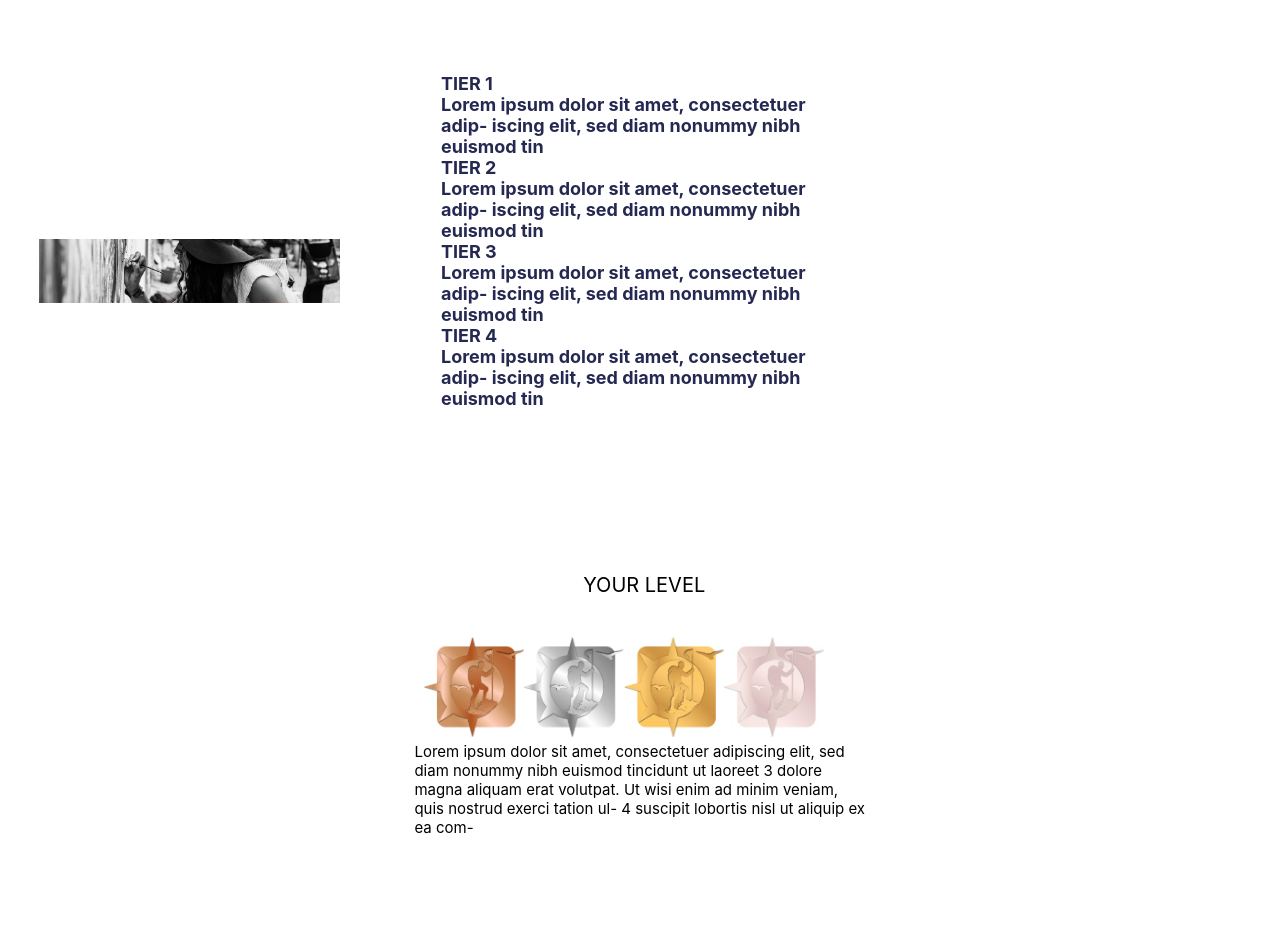
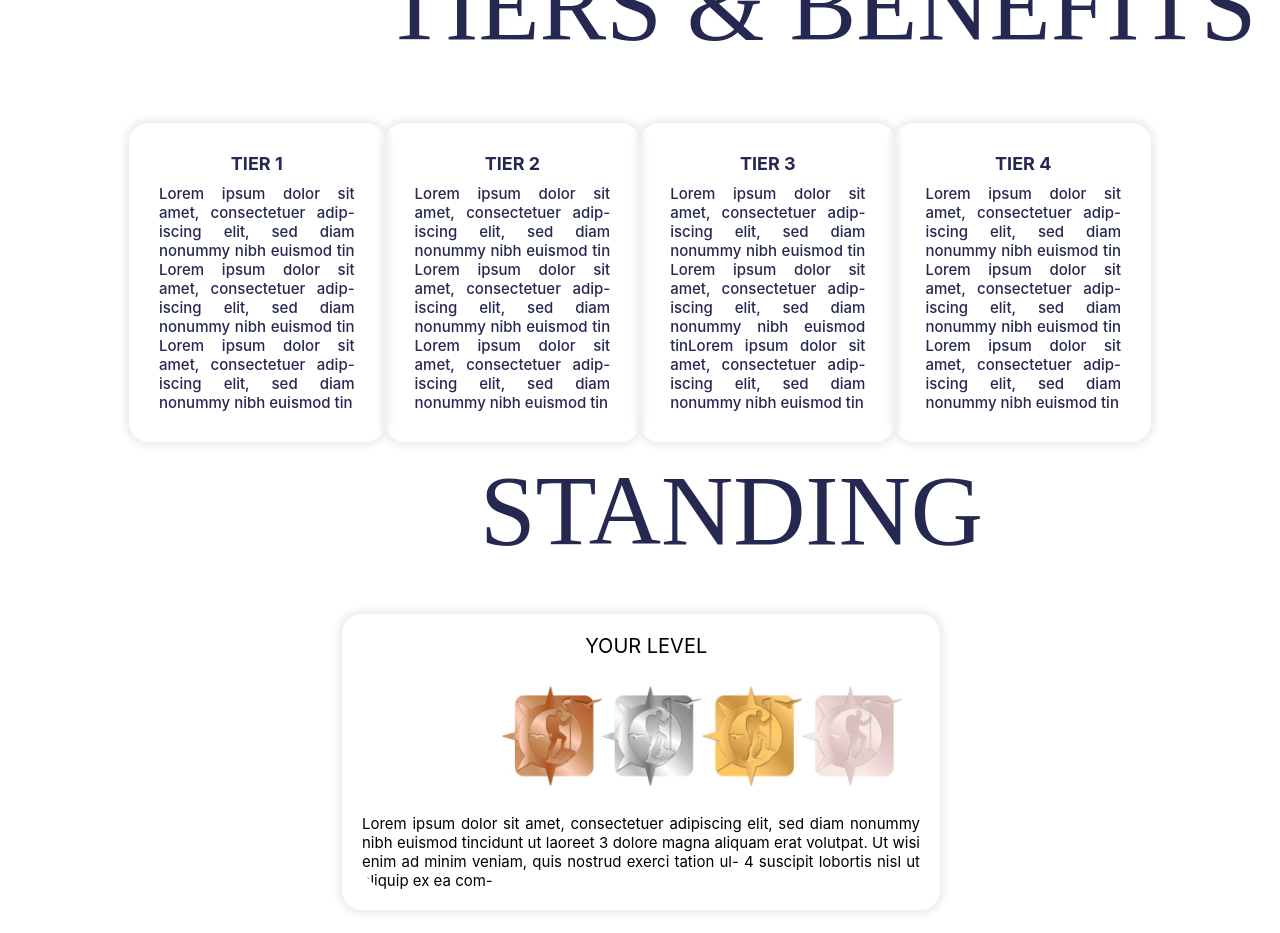
Before and after one commit to Lajja123/TravelChain, a Next.js app: page / in a window 1280 px wide. Shown: the part 1020-1953 px from the top of the page. Built offline with nearby package versions, Linux system fonts and the light colour scheme; what ipfs-http-client would draw is missing.

Commit message:
lajja travelchain 12:43

```diff
--- a/pages/booking.js
+++ b/pages/booking.js
@@ -2,6 +2,7 @@ import React from "react";
 import { useState } from "react";
 import { ethers } from "ethers";
 import Web3Modal from "web3modal";
+import Image from "next/image";
 
 import { useRouter } from "next/router";
 // import Image from "next/image";
@@ -67,7 +68,8 @@ const Booking = () => {
     // console.log(id)
   };
   return (
-    <div>
+    <div className="hotel-search-main">
+      <Image src="/images/hotelbooking.jpg" width={2390} height={514} />
       <div className="navbar"></div>
       <div className="user-info-1">SEARCH HOTEL</div>
       {/* <div className="index-image-main">
--- a/pages/create.js
+++ b/pages/create.js
@@ -335,8 +335,9 @@ const Create = () => {
     // </div>
 
     <div className="standings">
+      <div className="user-info-NFT">CREATE NFT</div>
       {/* =============================  pick Image form  */}
-      <form onSubmit={pickImage}>
+      <form onSubmit={pickImage} className="upload-img">
         <input type="file" id="nftImage_id" />
         <button>Submit</button>
       </form>
--- a/pages/index.js
+++ b/pages/index.js
@@ -66,7 +66,7 @@ export default function Home() {
           </span>
         </a>
       </footer> */}
-      <div style={{ height: "700px" }}>
+      <div style={{ height: "750px" }}>
         <div className="index-image-main">
           <Image src="/images/landing.jpg" layout="fill" objectFit="fill" />
         </div>
@@ -92,11 +92,12 @@ export default function Home() {
           </div>
         </div>
       </div>
+
       <div className="levels-left-top">TIERS & BENEFITS</div>
       <div className="index-levels">
         <div className="index-levels-left">
           <div className="levels-left-content">
-            <Image src="/images/Artboard47.jpg" width={2390} height={514} />
+            {/* <Image src="/images/Artboard47.jpg" width={2390} height={514} /> */}
           </div>
         </div>
         <div className="index-levels-right">
@@ -110,28 +111,40 @@ export default function Home() {
                   <div className="tier-title">TIER 1</div>
                   <div className="tier-detail">
                     Lorem ipsum dolor sit amet, consectetuer adip- iscing elit,
-                    sed diam nonummy nibh euismod tin
+                    sed diam nonummy nibh euismod tin Lorem ipsum dolor sit
+                    amet, consectetuer adip- iscing elit, sed diam nonummy nibh
+                    euismod tin Lorem ipsum dolor sit amet, consectetuer adip-
+                    iscing elit, sed diam nonummy nibh euismod tin
                   </div>
                 </div>
                 <div className="sub-tiers">
                   <div className="tier-title">TIER 2</div>
                   <div className="tier-detail">
                     Lorem ipsum dolor sit amet, consectetuer adip- iscing elit,
-                    sed diam nonummy nibh euismod tin
+                    sed diam nonummy nibh euismod tin Lorem ipsum dolor sit
+                    amet, consectetuer adip- iscing elit, sed diam nonummy nibh
+                    euismod tin Lorem ipsum dolor sit amet, consectetuer adip-
+                    iscing elit, sed diam nonummy nibh euismod tin
                   </div>
                 </div>
                 <div className="sub-tiers">
                   <div className="tier-title">TIER 3</div>
                   <div className="tier-detail">
                     Lorem ipsum dolor sit amet, consectetuer adip- iscing elit,
-                    sed diam nonummy nibh euismod tin
+                    sed diam nonummy nibh euismod tin Lorem ipsum dolor sit
+                    amet, consectetuer adip- iscing elit, sed diam nonummy nibh
+                    euismod tinLorem ipsum dolor sit amet, consectetuer adip-
+                    iscing elit, sed diam nonummy nibh euismod tin
                   </div>
                 </div>
                 <div className="sub-tiers">
                   <div className="tier-title">TIER 4</div>
                   <div className="tier-detail">
                     Lorem ipsum dolor sit amet, consectetuer adip- iscing elit,
-                    sed diam nonummy nibh euismod tin
+                    sed diam nonummy nibh euismod tin Lorem ipsum dolor sit
+                    amet, consectetuer adip- iscing elit, sed diam nonummy nibh
+                    euismod tin Lorem ipsum dolor sit amet, consectetuer adip-
+                    iscing elit, sed diam nonummy nibh euismod tin
                   </div>
                 </div>
               </div>
@@ -144,6 +157,10 @@ export default function Home() {
           <div className="standing-align">
             <div className="standing-left">
               <div className="standing-left-box">
+                <div className="standing-right">
+                  {" "}
+                  <div className="levels-top-standing">STANDING</div>
+                </div>
                 <div className="standing-box-align">
                   <div className="standing-box-header">YOUR LEVEL</div>
                   <div className="inner-box">
@@ -180,7 +197,6 @@ export default function Home() {
                 </div>
               </div>
             </div>
-            {/* <div className="standing-right">Right</div> */}
           </div>
         </div>
       </div>
--- a/styles/globals.scss
+++ b/styles/globals.scss
@@ -221,16 +221,23 @@ a {
     margin-left: 30% !important;
     margin: 0 auto;
   }
+  .levels-top-standing {
+    font-size: 100px;
+    font-family: "IBMPlexSansThaiLooped-Bold";
+    color: #252952;
+    margin-left: 100% !important;
+    margin: 0 auto;
+  }
   .index-levels {
     display: flex;
     align-items: center;
     align-content: center;
     padding: 20px;
     margin: 0 auto;
-    width: 97%;
+    // width: 97%;
 
     .index-levels-left {
-      width: 25%;
+      // width: 25%;
 
       // .levels-left-top {
       //   font-size: xx-large;
@@ -262,7 +269,7 @@ a {
     }
 
     .index-levels-right {
-      width: 50%;
+      // width: 50%;
       // font-family: "IBMPlexSansThaiLooped-Thin";
       padding: 30px;
       // margin-top: 100px;
@@ -285,19 +292,33 @@ a {
           }
         }
         .index-right-content {
-          height: 420px;
+          height: 250px;
           .tier-box {
             margin: 0 auto;
-            width: 90%;
+            width: 100%;
+            display: flex;
+
             padding: 10px 20px;
-            border-radius: 40px;
+            // border-radius: 40px;
 
             .sub-tiers {
               font-size: 18px;
               color: #252952;
               font-weight: bolder;
-
+              padding: 30px;
+              border-radius: 20px;
+              box-shadow: 0px 0px 6px 5px #eff0ee;
               // border: solid black 1px;
+            }
+            .tier-title {
+              display: flex;
+              justify-content: center;
+            }
+            .tier-detail {
+              margin-top: 10px;
+              font-weight: 500;
+              font-size: 15px;
+              text-align: justify;
             }
           }
         }
@@ -306,7 +327,7 @@ a {
   }
 
   .index-standings {
-    margin-left: 100px;
+    // margin-left: 100px;
     height: 400px;
     margin: 0 auto;
     z-index: -1;
@@ -315,31 +336,36 @@ a {
 
     .standing-holder {
       margin: 0 auto;
-      width: 95%;
+      // width: 95%;
 
       .standing-align {
         display: flex;
-        justify-content: center;
-        align-items: center;
-        align-content: center;
-
+        justify-content: flex-start;
+        width: 100%;
+        // background-color: lightgray;
         .standing-left {
-          width: 50%;
+          width: 75%;
           margin-top: 20px;
           padding: 20px;
           border-radius: 30px;
 
           .standing-left-box {
             .standing-box-align {
+              margin-left: 35%;
+              margin-top: 5%;
+              padding: 20px;
+              box-shadow: 0px 0px 6px 5px #eff0ee;
+              border-radius: 20px;
               .standing-box-header {
                 color: black;
                 font-size: 20px;
                 margin-left: 40%;
+                padding-bottom: 5%;
               }
 
               .inner-box {
                 margin: 0 auto;
-                width: 90%;
+                width: 100%;
                 border-radius: 30px;
                 overflow: hidden;
 
@@ -347,13 +373,16 @@ a {
                   display: flex;
                   align-items: center;
                   align-content: center;
-                  margin: 40px 40px 5px 40px;
+                  margin-left: 25%;
+                  // margin: 40px 40px 5px 40px;
                 }
 
                 .standing-description {
                   color: black;
                   font-size: 15px;
-                  padding: 0px 30px 30px 30px;
+                  margin-top: 5%;
+                  text-align: justify;
+                  // padding: 0px 30px 30px 30px;
                 }
               }
             }
@@ -400,39 +429,41 @@ a {
   // background-color: hsl(36, 100%, 47%);
   margin: 0 auto;
   margin-top: -4px;
-  padding-top: 90px;
+  padding-top: 50px;
   padding-bottom: 40px;
 }
 .leadderboard {
   // background-color: #fff;
   color: black;
-  // border-radius: 30px;
+  border-radius: 20px;
   height: auto;
-  width: 50%;
+
+  width: 40%;
   margin: 0 auto;
-  padding: 30px;
-  background-color: aliceblue;
+  padding: 20px;
+  box-shadow: 0px 0px 6px 5px #eff0ee;
+  // background-color: aliceblue;
   // padding-top: 60px;
   // padding-left: 8%;
   // padding-right: 50px;
   // padding-bottom: 50px;
 }
 .standings {
-  position: absolute;
-  margin-left: 40%;
+  // position: absolute;
+  margin-left: 39%;
   // margin-top: -70px;
   z-index: -1;
 }
 .standings-1 {
   position: absolute;
   // margin-left: 10%;
-  // margin-top: -70px;
+  margin-top: 70px;
   z-index: -1;
 }
 .heading {
   display: flex;
   direction: column;
-  margin-left: 15%;
+  margin-left: 10%;
   // width: 100%;
 }
 .rank {
@@ -451,7 +482,7 @@ a {
   margin: 0 auto;
   // border: black solid;
   margin-bottom: 20px;
-  margin-left: 12%;
+  margin-left: 5%;
 }
 .rank-c {
   width: 150px;
@@ -491,8 +522,19 @@ a {
   color: #252952;
   font-size: 2cm;
   padding: 0%;
-  margin-left: 55%;
+  margin-left: 45%;
   margin-top: 20px;
+}
+.user-info-NFT {
+  // position: absolute;
+  z-index: 1;
+  font-family: "IBMPlexSansThaiLooped";
+  color: #252952;
+  font-size: 2cm;
+  padding: 0%;
+  margin-left: 0%;
+  margin-top: 20px;
+  margin-bottom: 30px;
 }
 .user-info-1 {
   z-index: 1;
@@ -500,7 +542,7 @@ a {
   color: #252952;
   font-size: 2cm;
   padding: 0%;
-  margin-left: 40%;
+  margin-left: 38%;
   margin-top: 20px;
 }
 .transaction {
@@ -535,10 +577,12 @@ a {
 .nft-owned {
   // font-family: IBMPlexSansThaiLooped;
   color: #252952;
+  margin-right: 15%;
   margin-bottom: 20px;
 }
+
 .nfts {
-  width: 520px;
+  width: 620px;
   height: 120px;
   background-color: #fff;
   margin: 0 auto;
@@ -547,6 +591,8 @@ a {
   display: flex;
   overflow: hidden;
   margin-bottom: 40px;
+  margin-top: 40px;
+  margin-left: 30%;
 }
 .img1 {
   width: inherit;
@@ -574,6 +620,7 @@ a {
   margin-left: 25%;
   text-align: center;
 }
+
 .custom-file-input::-webkit-file-upload-button {
   visibility: hidden;
   padding-bottom: 30px;
@@ -652,6 +699,8 @@ a {
 .cont {
   padding-top: 55px;
 }
+.hotel-search-main {
+}
 
 /*------------------------------------------------------------------------------------------------------------------
                                               Bookings
@@ -659,14 +708,14 @@ a {
 
 .search-bar {
   width: 50%;
-  margin-top: 100px;
-  margin-left: 40%;
-  min-height: 70vh;
+  margin-top: 35px;
+  margin-left: 38%;
+  // min-height: 70vh;
 }
 .btn3 {
   height: 40px;
   width: 10%;
-  margin-left: 15%;
+  margin-left: 22%;
   text-align: center;
   border-radius: 10px;
   background-color: #00d9e7;
```
